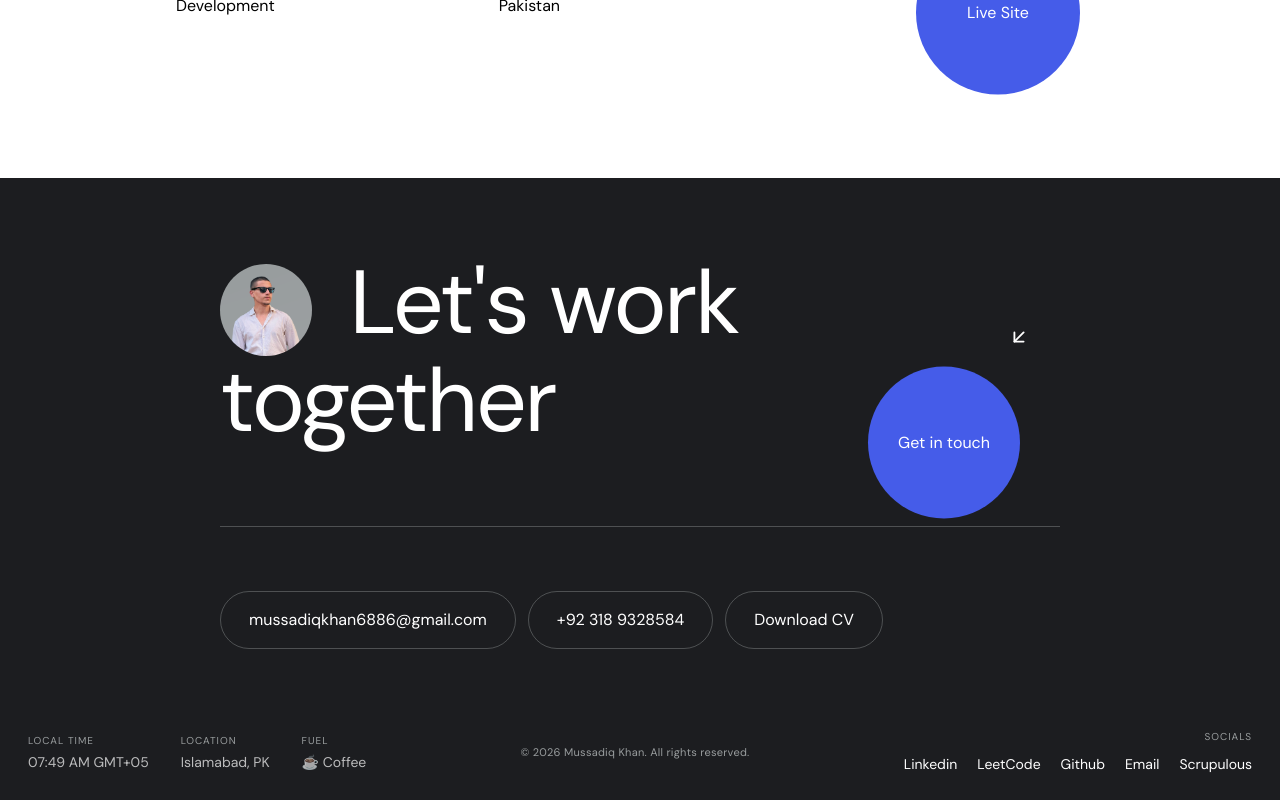
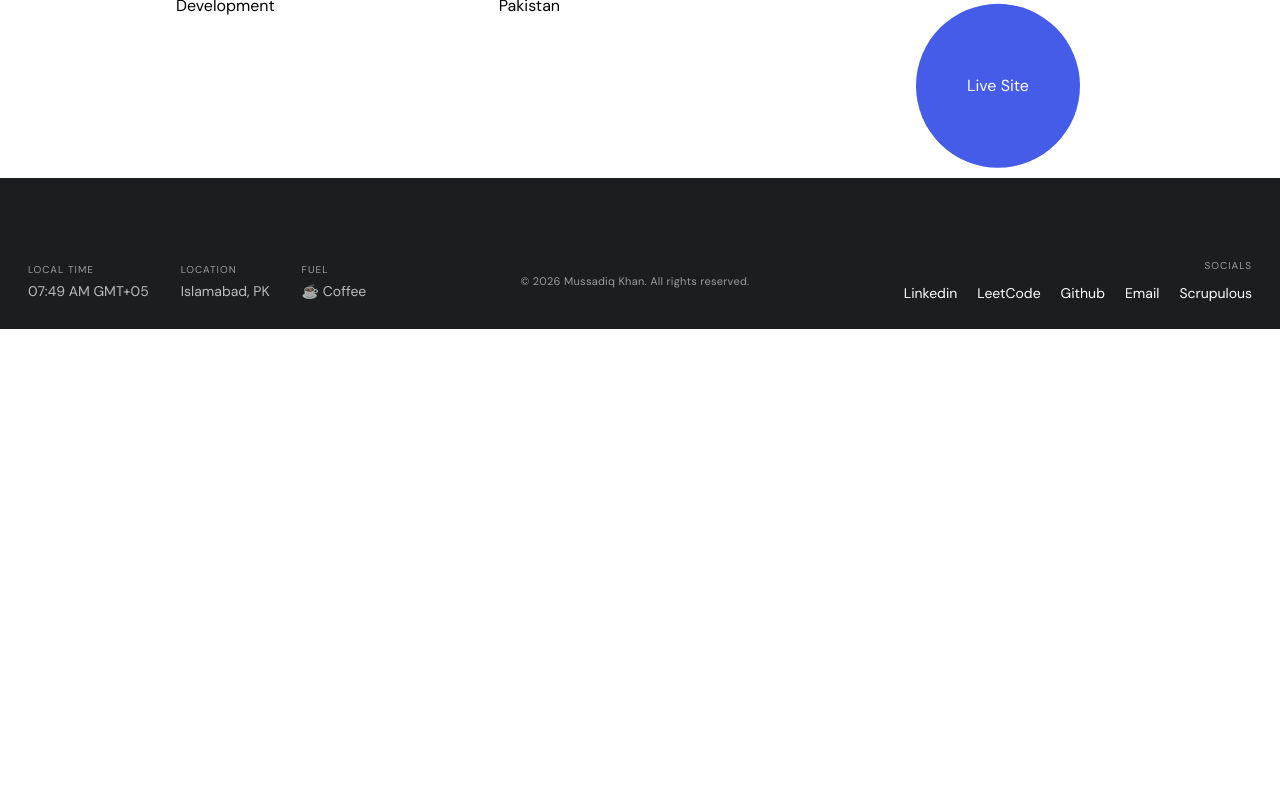
Before and after one commit to mussadiqkhan6886/portfolionew, a Next.js app: page /work/k in a window 1280 px wide. Shown: the part 510-1310 px from the top of the page. After the commit the page ends 839 px from the top, so only its background shows below. Built offline with nearby package versions, Linux system fonts and the light colour scheme.

Commit message:
fixed footer

```diff
--- a/components/comp/FooterContact.tsx
+++ b/components/comp/FooterContact.tsx
@@ -13,7 +13,7 @@ const FooterContact = () => {
 
     const pathName = usePathname()
   return (
-    <section className={`${pathName === "/contact" ? "hidden" : "block"} max-w-4xl mx-auto px-3 lg:px-7 pt-6 lg:pt-20 pb-0`}>
+    <section className={`${pathName === "/" || pathName === "/work" || pathName === "/about" ? "block" : "hidden"} max-w-4xl mx-auto px-3 lg:px-7 pt-6 lg:pt-20 pb-0`}>
         <div className="relative flex items-center justify-between gap-6 pb-4 lg:pb-20 border-b border-gray/40">
 
           <div className="flex items-start gap-5">
```
